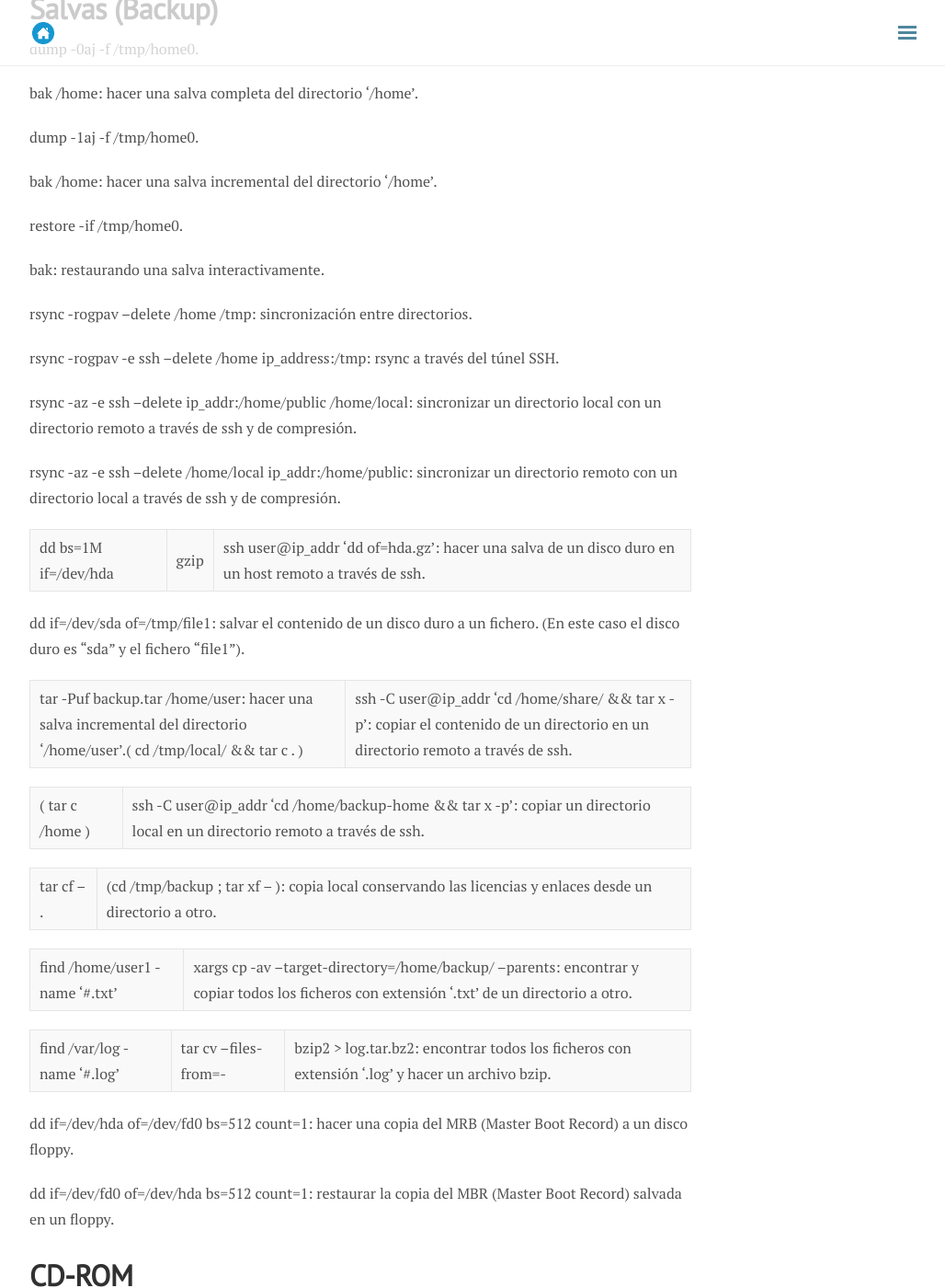
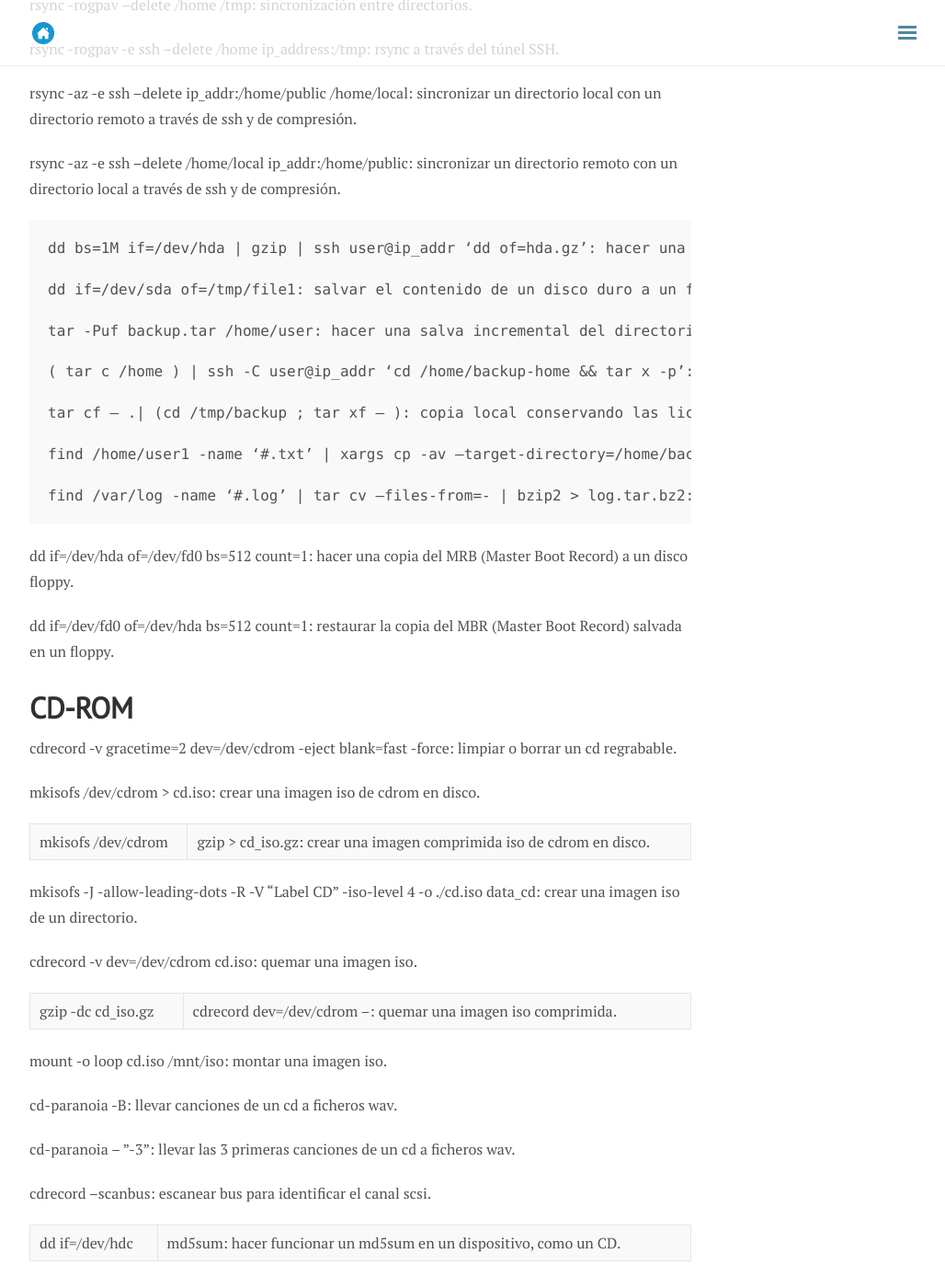
Before and after one commit to sasogu/sasogu.github.io, a Jekyll site: the page built from _posts/tips/2017-05-21-comandaments.markdown, in a window 1280 px wide and 1400 px high, scrolled down 15518 px. Shown: the whole window at 92% size, without its empty margins (248-1276 px from the left). Built offline with Jekyll 4.4.1, drawn with Linux system fonts in a browser that asks for light colours; nearby versions of some CDN libraries; formulas are drawn with MathJax 3; comment, search, counter and statistics services are not loaded; part of the change alters nothing that is shown; some of the changed text lies outside the part shown.

```diff
--- a/_posts/tips/2017-05-21-comandaments.markdown
+++ b/_posts/tips/2017-05-21-comandaments.markdown
@@ -344,33 +344,19 @@ rar x file1.rar: descomprimir archivo rar.
 
 unrar x file1.rar: descomprimir archivo rar.
 
-tar -cvf archive.
+tar -cvf archive.tar file1: crear un tarball descomprimido.
 
-tar file1: crear un tarball descomprimido.
+tar -cvf archive.tar file1 file2 dir1: crear un archivo conteniendo ‘file1’, ‘file2′ y’dir1’.
 
-tar -cvf archive.
+tar -tf archive.tar: mostrar los contenidos de un archivo.
 
-tar file1 file2 dir1: crear un archivo conteniendo ‘file1’, ‘file2′ y’dir1’.
+tar -xvf archive.tar: extraer un tarball.
 
-tar -tf archive.
+tar -xvf archive.tar -C /tmp: extraer un tarball en / tmp.
 
-tar: mostrar los contenidos de un archivo.
+tar -cvfj archive.tar.bz2 dir1: crear un tarball comprimido dentro de bzip2.
 
-tar -xvf archive.
-
-tar: extraer un tarball.
-
-tar -xvf archive.
-
-tar -C /tmp: extraer un tarball en / tmp.
-
-tar -cvfj archive.
-
-tar.bz2 dir1: crear un tarball comprimido dentro de bzip2.
-
-tar -xvfj archive.
-
-tar.bz2: descomprimir un archivo tar comprimido en bzip2
+tar -xvfj archive.tar.bz2: descomprimir un archivo tar comprimido en bzip2
 
 tar -cvfz archive.tar.gz dir1: crear un tarball comprimido en gzip.
 
@@ -621,19 +607,19 @@ rsync -az -e ssh –delete ip_addr:/home/public /home/local: sincronizar un dire
 
 rsync -az -e ssh –delete /home/local ip_addr:/home/public: sincronizar un directorio remoto con un directorio local a través de ssh y de compresión.
 
-dd bs=1M if=/dev/hda | gzip | ssh user@ip_addr ‘dd of=hda.gz’: hacer una salva de un disco duro en un host remoto a través de ssh.
+    dd bs=1M if=/dev/hda | gzip | ssh user@ip_addr ‘dd of=hda.gz’: hacer una salva de un disco duro en un host remoto a través de ssh.
 
-dd if=/dev/sda of=/tmp/file1: salvar el contenido de un disco duro a un fichero. (En este caso el disco duro es “sda” y el fichero “file1”).
+    dd if=/dev/sda of=/tmp/file1: salvar el contenido de un disco duro a un fichero. (En este caso el disco duro es “sda” y el fichero “file1”).
 
-tar -Puf backup.tar /home/user: hacer una salva incremental del directorio ‘/home/user’.( cd /tmp/local/ && tar c . ) | ssh -C user@ip_addr ‘cd /home/share/ && tar x -p’: copiar el contenido de un directorio en un directorio remoto a través de ssh.
+    tar -Puf backup.tar /home/user: hacer una salva incremental del directorio ‘/home/user’.( cd /tmp/local/ && tar c . ) | ssh -C user@ip_addr ‘cd /home/share/ && tar x -p’: copiar el contenido de un directorio en un directorio remoto a través de ssh.
 
-( tar c /home ) | ssh -C user@ip_addr ‘cd /home/backup-home && tar x -p’: copiar un directorio local en un directorio remoto a través de ssh.
+    ( tar c /home ) | ssh -C user@ip_addr ‘cd /home/backup-home && tar x -p’: copiar un directorio local en un directorio remoto a través de ssh.
 
-tar cf – .| (cd /tmp/backup ; tar xf – ): copia local conservando las licencias y enlaces desde un directorio a otro.
+    tar cf – .| (cd /tmp/backup ; tar xf – ): copia local conservando las licencias y enlaces desde un directorio a otro.
 
-find /home/user1 -name ‘#.txt’ | xargs cp -av –target-directory=/home/backup/ –parents: encontrar y copiar todos los ficheros con extensión ‘.txt’ de un directorio a otro.
+    find /home/user1 -name ‘#.txt’ | xargs cp -av –target-directory=/home/backup/ –parents: encontrar y copiar todos los ficheros con extensión ‘.txt’ de un directorio a otro.
 
-find /var/log -name ‘#.log’ | tar cv –files-from=- | bzip2 > log.tar.bz2: encontrar todos los ficheros con extensión ‘.log’ y hacer un archivo bzip.
+    find /var/log -name ‘#.log’ | tar cv –files-from=- | bzip2 > log.tar.bz2: encontrar todos los ficheros con extensión ‘.log’ y hacer un archivo bzip.
 
 dd if=/dev/hda of=/dev/fd0 bs=512 count=1: hacer una copia del MRB (Master Boot Record) a un disco floppy.
 
```
